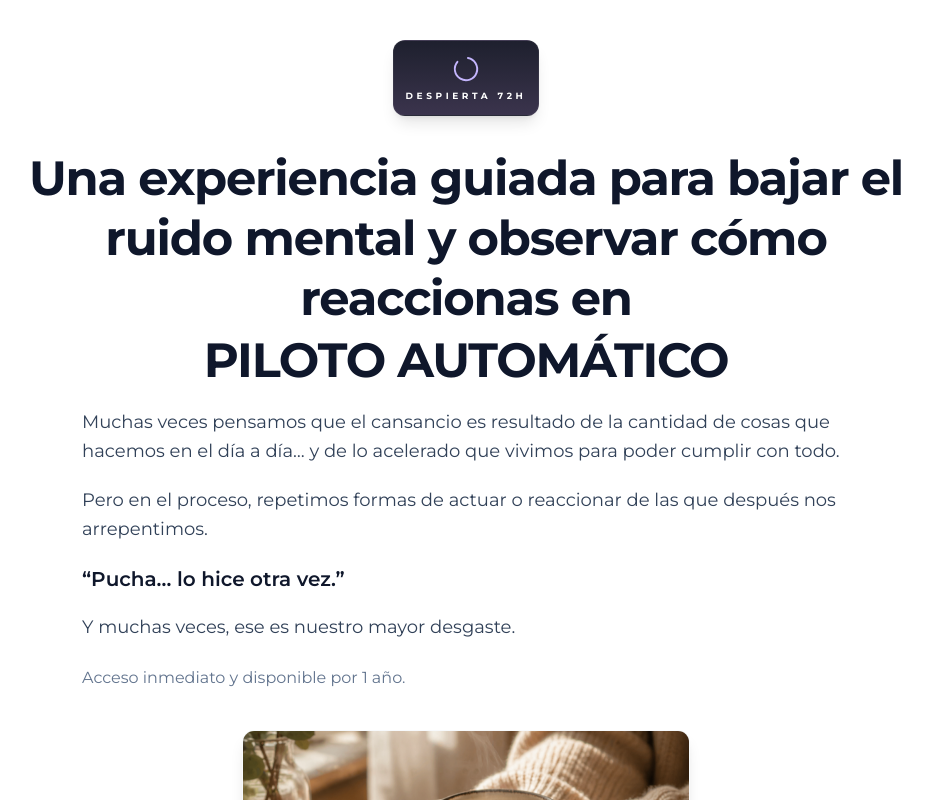
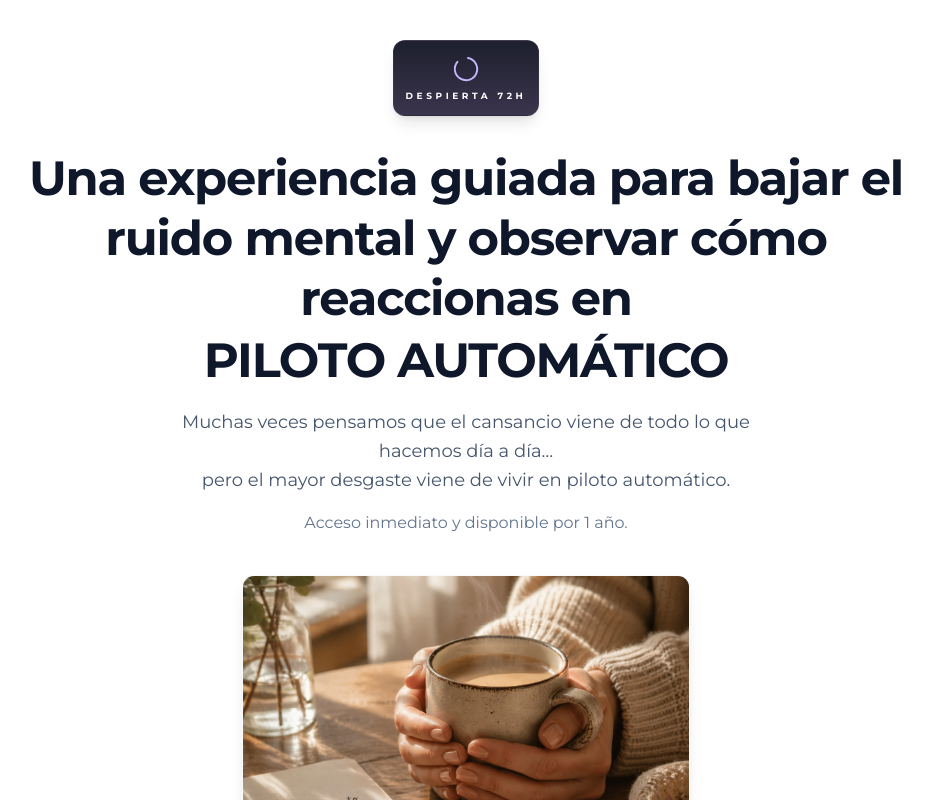
Before and after one commit to cursossolange/despierta-72h, a React (Vite) app: page / in a window 1280 px wide. Shown: the top 800 px of the page, without its empty margins (174-1106 px from the left). Built offline with nearby package versions, Linux system fonts and the light colour scheme; no server answers.

Commit message:
Update LandingPage.tsx

```diff
--- a/src/components/LandingPage.tsx
+++ b/src/components/LandingPage.tsx
@@ -170,31 +170,16 @@ export default function LandingPage({ onPurchase }: LandingPageProps) {
 
 
             {/* 3. Bajada breve */}
-     <div className="max-w-4xl mx-auto mb-8 md:mb-10 px-4">
-  <div className="max-w-3xl mx-auto text-left">
+<div className="max-w-2xl mx-auto mb-8 md:mb-10 px-4">
+  <p className="text-base md:text-lg text-slate-600 leading-relaxed">
+    Muchas veces pensamos que el cansancio viene de todo lo que hacemos día a día…
+    <br />
+    pero el mayor desgaste viene de vivir en piloto automático.
+  </p>
 
-    <p className="text-base md:text-lg text-slate-700 leading-relaxed">
-      Muchas veces pensamos que el cansancio es resultado de la cantidad de cosas que hacemos en el día a día…
-      y de lo acelerado que vivimos para poder cumplir con todo.
-    </p>
-
-    <p className="text-base md:text-lg text-slate-700 leading-relaxed mt-5">
-      Pero en el proceso, repetimos formas de actuar o reaccionar de las que después nos arrepentimos.
-    </p>
-
-    <p className="text-lg md:text-xl font-semibold text-slate-900 mt-5">
-      “Pucha… lo hice otra vez.”
-    </p>
-
-    <p className="text-base md:text-lg text-slate-700 leading-relaxed mt-5">
-      Y muchas veces, ese es nuestro mayor desgaste.
-    </p>
-
-    <p className="mt-6 text-sm md:text-base text-slate-500">
-      Acceso inmediato y disponible por 1 año.
-    </p>
-
-  </div>
+  <p className="mt-4 text-sm md:text-base text-slate-500">
+    Acceso inmediato y disponible por 1 año.
+  </p>
 </div>
             {/* Principal Hero Image (Compacta) */}
             <motion.div
```
